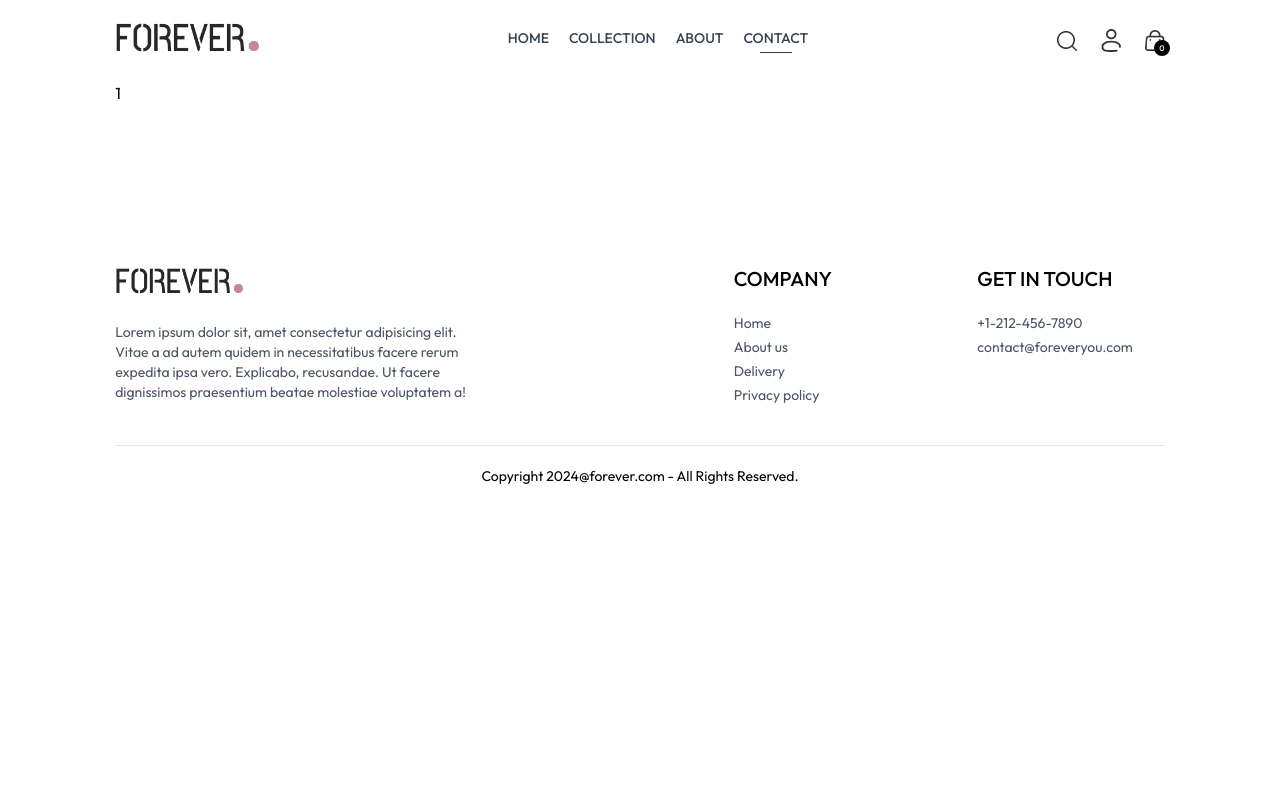
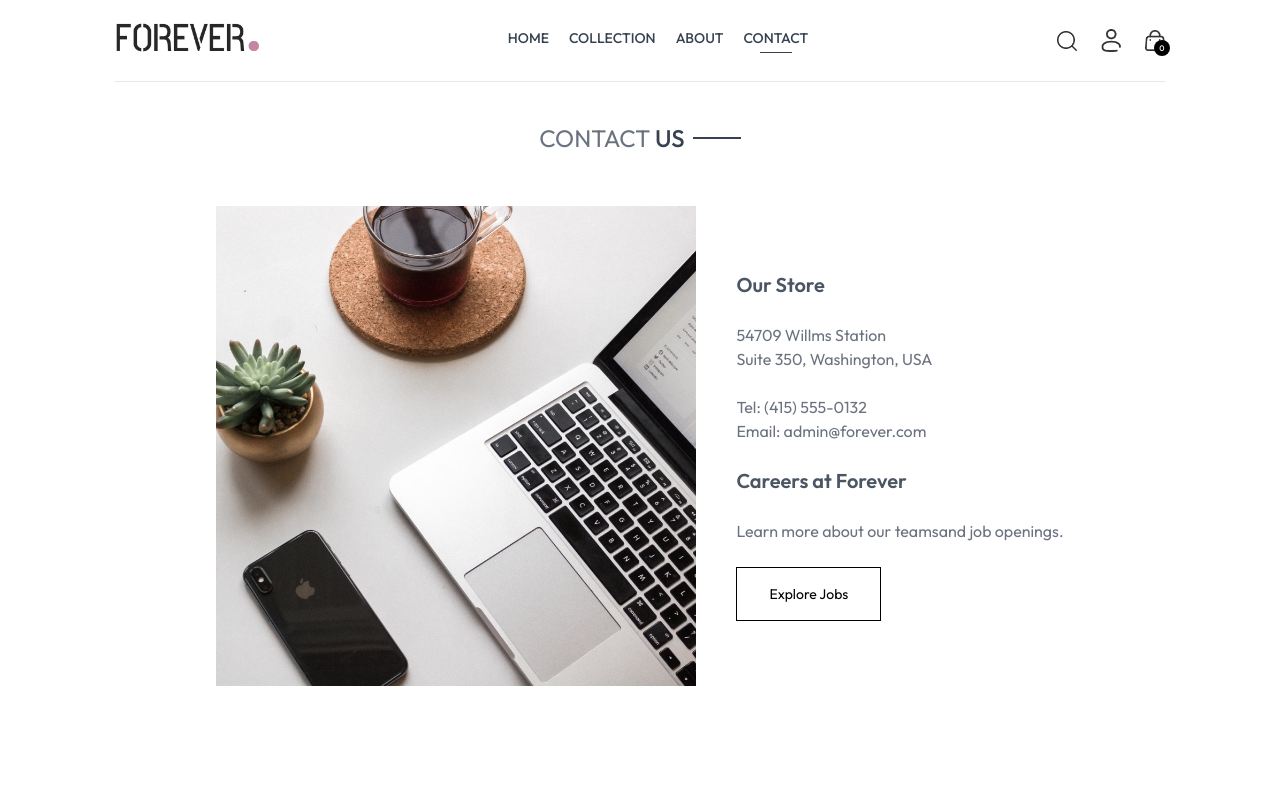
Before and after one commit to Vlad-2109/e-commerce-clothes, a React (Vite) app in the folder client/: page /contact in a window 1280 px wide. Shown: the top 800 px of the page. Built offline with nearby package versions, Linux system fonts and the light colour scheme.

Commit message:
add contact page

```diff
--- a/client/src/pages/contact/Contact.tsx
+++ b/client/src/pages/contact/Contact.tsx
@@ -1,5 +1,39 @@
-import React from "react";
+import { assets } from '../../assets/frontend_assets/assets';
+import { NewslettetBox } from '../../components/NewslettetBox';
+import { Title } from '../../components/Title';
 
 export const Contact: React.FC = () => {
-  return <div>1</div>;
+  return (
+    <div>
+      <div className="text-center text-2xl pt-10 border-t">
+        <Title text1="CONTACT" text2="US" />
+      </div>
+      <div className="my-10 flex flex-col justify-center md:flex-row gap-10 mb-28">
+        <img
+          src={assets.contact_img}
+          alt="contact-img"
+          className="w-full md:max-w-[480px]"
+        />
+        <div className="flex flex-col justify-center items-start gap-6">
+          <p className="font-semibold text-xl text-gray-600">Our Store</p>
+          <p className="text-gray-500">
+            54709 Willms Station <br /> Suite 350, Washington, USA
+          </p>
+          <p className="text-gray-500">
+            Tel: (415) 555-0132 <br /> Email: admin@forever.com
+          </p>
+          <p className="font-semibold text-xl text-gray-600">
+            Careers at Forever
+          </p>
+          <p className="text-gray-500">
+            Learn more about our teamsand job openings.
+          </p>
+          <button className="border border-black px-8 py-4 text-sm hover:bg-black hover:text-white transition-all duration-500">
+            Explore Jobs
+          </button>
+        </div>
+      </div>
+      <NewslettetBox />
+    </div>
+  );
 };
```
